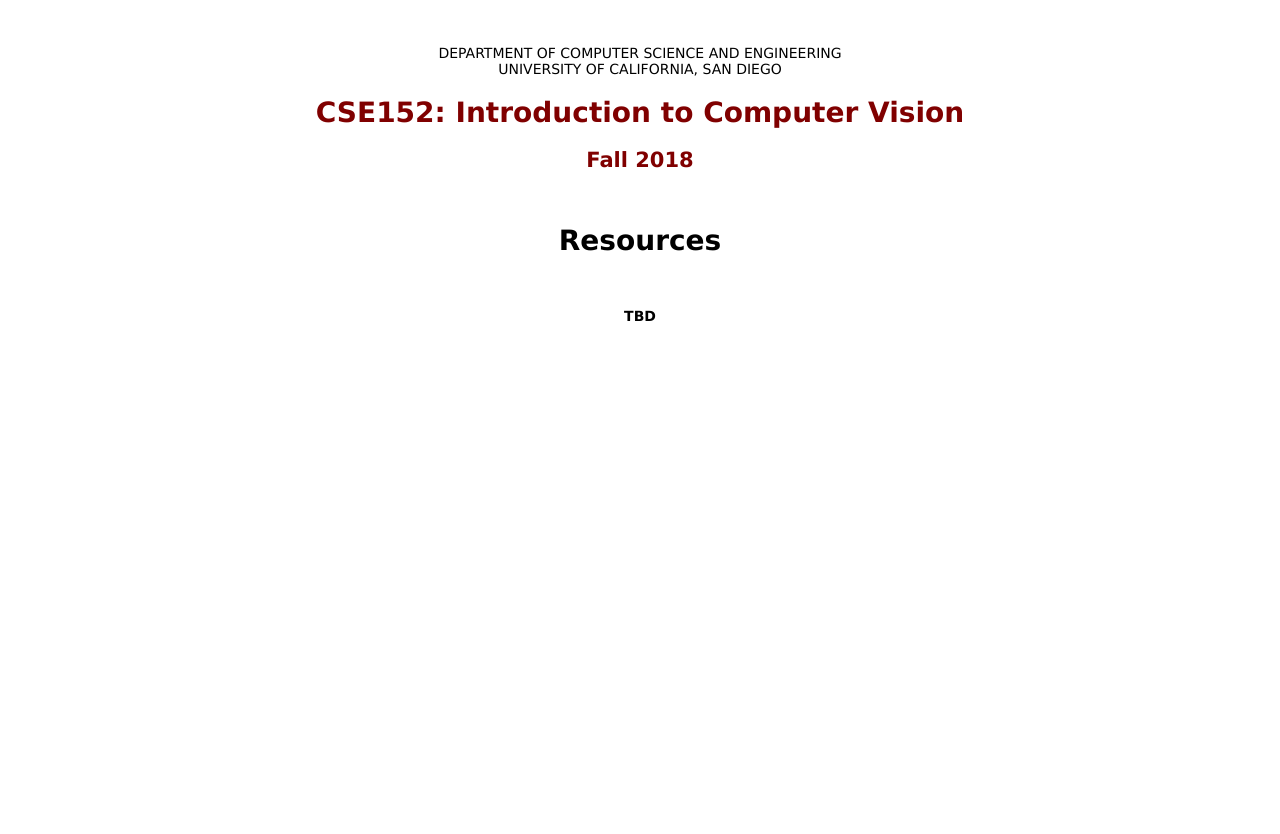
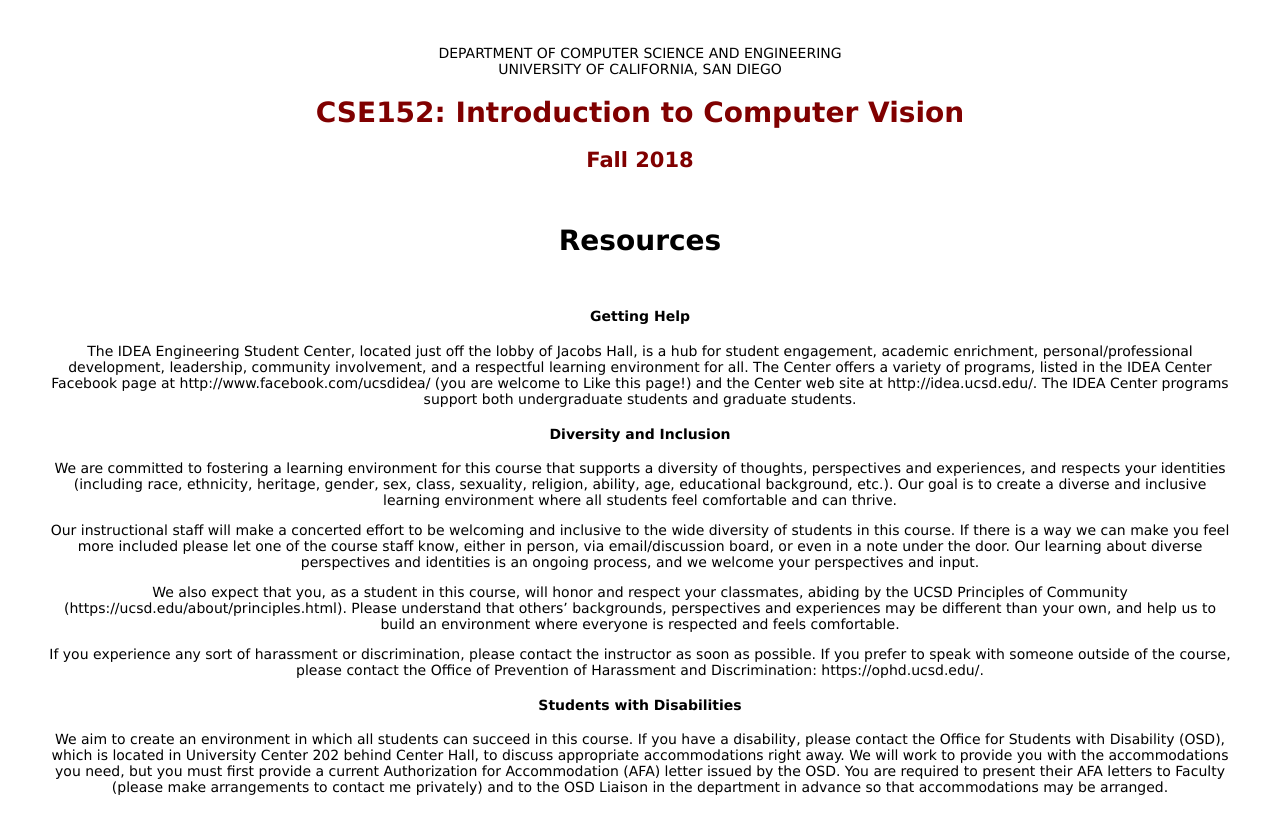
Before and after one commit to ucsd-cse-152/course_web, a plain HTML site: page resources.html in a window 1280 px wide. Before the commit the page ends 800 px from the top, so only its background shows below. Drawn offline with Linux system fonts and the light colour scheme.

Commit message:
added resources

```diff
--- a/resources.html
+++ b/resources.html
@@ -13,6 +13,20 @@
         <H1 align="center">Resources<BR>
             <BR>
 
-        <h4>TBD</h4>
+            <h4> Getting Help</h4>
+            <p>The IDEA Engineering Student Center, located just off the lobby of Jacobs Hall, is a hub for student engagement, academic enrichment, personal/professional development, leadership, community involvement, and a respectful learning environment for all.  The Center offers a variety of programs, listed in the IDEA Center Facebook page at http://www.facebook.com/ucsdidea/ (you are welcome to Like this page!) and the Center web site at http://idea.ucsd.edu/.  The IDEA Center programs support both undergraduate students and graduate students.</p>
+
+            <h4>Diversity and Inclusion</h4>
+            <p>We are committed to fostering a learning environment for this course that supports a diversity of thoughts, perspectives and experiences, and respects your identities (including race, ethnicity, heritage, gender, sex, class, sexuality, religion, ability, age, educational background, etc.).  Our goal is to create a diverse and inclusive learning environment where all students feel comfortable and can thrive.</p>
+
+            <p>Our instructional staff will make a concerted effort to be welcoming and inclusive to the wide diversity of students in this course.  If there is a way we can make you feel more included please let one of the course staff know, either in person, via email/discussion board, or even in a note under the door.  Our learning about diverse perspectives and identities is an ongoing process, and we welcome your perspectives and input.</p>
+
+            <p>We also expect that you, as a student in this course, will honor and respect your classmates, abiding by the UCSD Principles of Community (https://ucsd.edu/about/principles.html).  Please understand that others’ backgrounds, perspectives and experiences may be different than your own, and help us to build an environment where everyone is respected and feels comfortable.</p>
+
+            <p>If you experience any sort of harassment or discrimination, please contact the instructor as soon as possible.   If you prefer to speak with someone outside of the course, please contact the Office of Prevention of Harassment and Discrimination: https://ophd.ucsd.edu/.</p>
+
+        <h4>Students with Disabilities</h4>
+        <p>We aim to create an environment in which all students can succeed in this course.  If you have a disability, please contact the Office for Students with Disability (OSD), which is located in University Center 202 behind Center Hall, to discuss appropriate accommodations right away.  We will work to provide you with the accommodations you need, but you must first provide a current Authorization for Accommodation (AFA) letter issued by the OSD.  You are required to present their AFA letters to Faculty (please make arrangements to contact me privately) and to the OSD Liaison in the department in advance so that accommodations may be arranged.</p>
+
     </BODY>
 </HTML>
```
Also changed, not shown: 1 other file.
